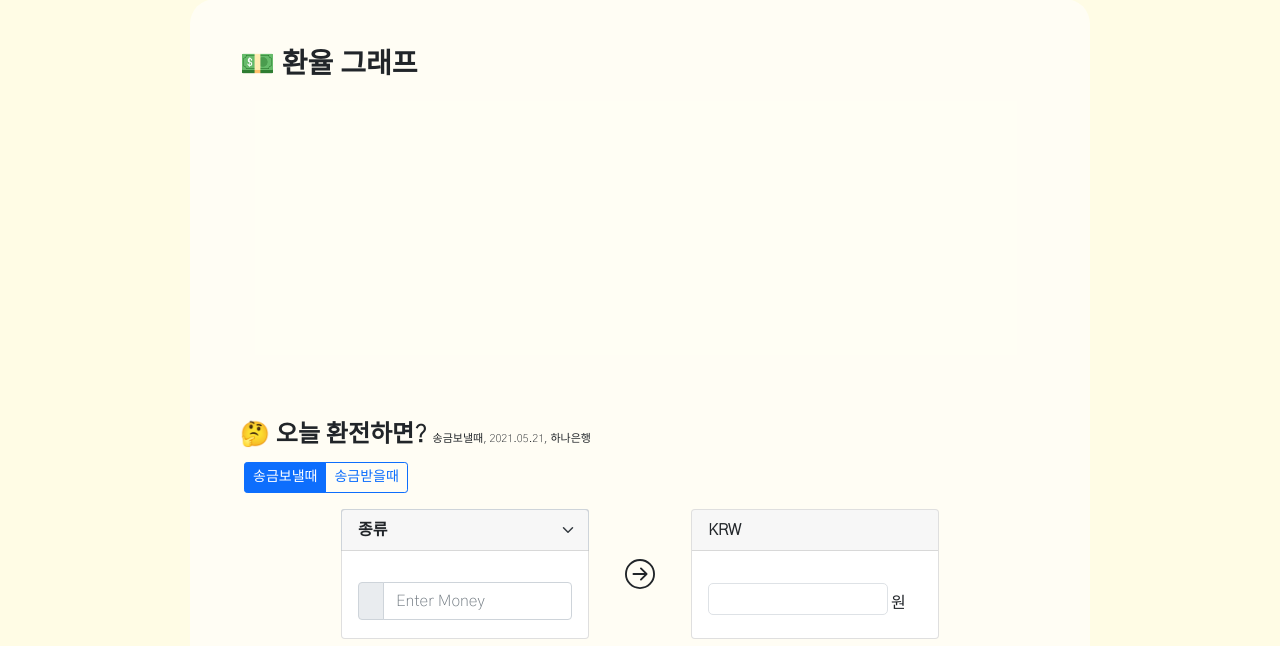
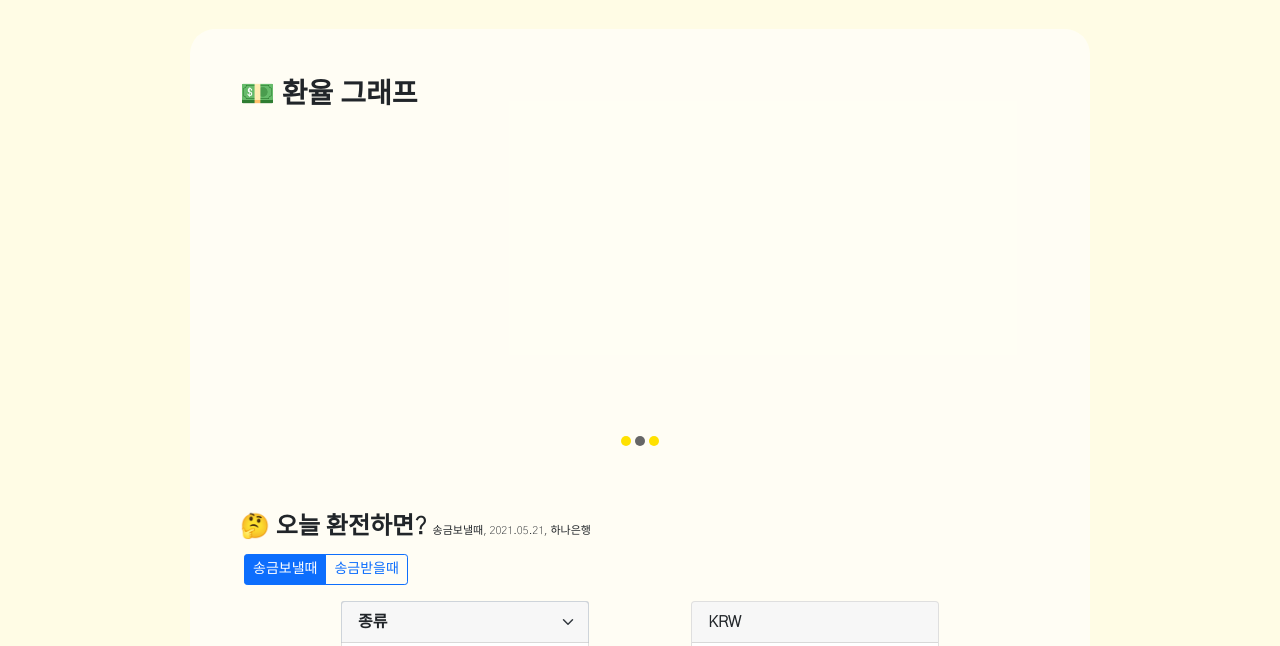
Before and after one commit to hyejinU/today-exchange, a website: page index.html in a window 1280 px wide. Shown: the part 154-800 px from the top of the page. Drawn offline with nearby package versions, Linux system fonts and the light colour scheme; a script that the page names is missing.

Commit message:
graph slide update

```diff
--- a/index.html
+++ b/index.html
@@ -43,7 +43,7 @@
       </div>
     </div>
 
-    <div class="container-flex border border-2 border-end-0 border-start-0">
+    <div class="container-flex border border-2 border-end-0 border-start-0" style="margin-top: 10px; margin-bottom: 30px;">
       <div class="d-flex" style="width: 701px; margin: auto">
         <div>
           네이버금융
@@ -83,15 +83,34 @@
       </div>
     </div>
 
+
+
     <div class="container">
+
+
+
         <div id="graph">
           <div id="wrapper">
             <h3><b>💵 환율 그래프</b></h3>
-            <div class="d-flex">
-              <div id="USDChart" style="height: 250px; width:35%; margin:10px"></div>
-              <div id="CNYChart" style="height: 250px; width:35%;  margin:10px"></div>
-              <div id="JPYChart" style="height: 250px; width:35%; margin:10px"></div>
+
+            <div id="slide" style="margin-top: 30px;">
+              <input type="radio" name="pos" id="pos1">
+              <input type="radio" name="pos" id="pos2" checked>
+              <input type="radio" name="pos" id="pos3">
+              <ul>
+                <li>
+                  <div id="CNYChart" style="height: 280px; width:90%;  margin:auto"></div></li>
+                <li><div id="USDChart" style="height: 280px; width:90%; margin:auto"></div></li>
+                <li><div id="JPYChart" style="height: 280px; width:90%; margin:auto"></div></li>
+              </ul>
+              <p class="pos">
+                <label for="pos1"></label>
+                <label for="pos2"></label>
+                <label for="pos3"></label>
+              </p>
+
             </div>
+
           </div>
 
         </div>
--- a/package.json
+++ b/package.json
@@ -1,6 +1,6 @@
 {
   "name": "today-exchange",
-  "version": "1.1.0",
+  "version": "1.2.0",
   "description": "",
   "main": "main.js",
   "scripts": {
--- a/script.js
+++ b/script.js
@@ -301,7 +301,7 @@ function saveToTable(record) {
     let sum = document.getElementById("usd-sum");
     sum = parseFloat(sum.innerText);
     sum += record.input;
-    document.getElementById("usd-sum").innerText = "$" + sum;
+    document.getElementById("usd-sum").innerText = sum;
   } else if (record.type === "JPY") {
     let row = `<tr> <td> ${record.month}.${record.day} </td> <td>¥${record.input}</td> </tr>`;
     let type = document.getElementById("record-jpy");
@@ -309,7 +309,7 @@ function saveToTable(record) {
     let sum = document.getElementById("jpy-sum");
     sum = parseFloat(sum.innerText);
     sum += record.input;
-    document.getElementById("jpy-sum").innerText = "¥" + sum;
+    document.getElementById("jpy-sum").innerText = sum;
   } else if (record.type === "CNY") {
     let row = `<tr> <td> ${record.month}.${record.day} </td> <td>¥${record.input}</td> </tr>`;
     let type = document.getElementById("record-cny");
@@ -317,7 +317,7 @@ function saveToTable(record) {
     let sum = document.getElementById("cny-sum");
     sum = parseFloat(sum.innerText);
     sum += record.input;
-    document.getElementById("cny-sum").innerText = "¥" + sum;
+    document.getElementById("cny-sum").innerText = sum;
   }
 }
 
--- a/style.css
+++ b/style.css
@@ -73,3 +73,71 @@ body {
   background-color: darkgray;
   height: 150px;
 }
+
+ul,
+li {
+  list-style: none;
+}
+#slide {
+  height: 310px;
+  position: relative;
+
+  overflow: hidden;
+}
+
+#slide ul {
+  width: 2000px;
+  height: 100%;
+  transition: 0.8s;
+}
+#slide ul:after {
+  content: "";
+  clear: both;
+}
+#slide li {
+  float: left;
+  width: 25%;
+  height: 100%;
+}
+#slide input {
+  display: none;
+}
+#slide label {
+  display: inline-block;
+  vertical-align: middle;
+  width: 10px;
+  height: 10px;
+  border: 2px solid rgb(255, 225, 0) 6;
+  background: rgb(255, 225, 0);
+  transition: 0.3s;
+  border-radius: 50%;
+  cursor: pointer;
+}
+#slide .pos {
+  text-align: center;
+  position: absolute;
+  bottom: -5%;
+  left: 0;
+  width: 100%;
+  text-align: center;
+}
+#pos1:checked ~ ul {
+  margin-left: 15%;
+}
+
+#pos2:checked ~ ul {
+  margin-left: -47%;
+}
+#pos3:checked ~ ul {
+  margin-left: -108%;
+}
+
+#pos1:checked ~ .pos > label:nth-child(1) {
+  background: #666;
+}
+#pos2:checked ~ .pos > label:nth-child(2) {
+  background: #666;
+}
+#pos3:checked ~ .pos > label:nth-child(3) {
+  background: #666;
+}
```
